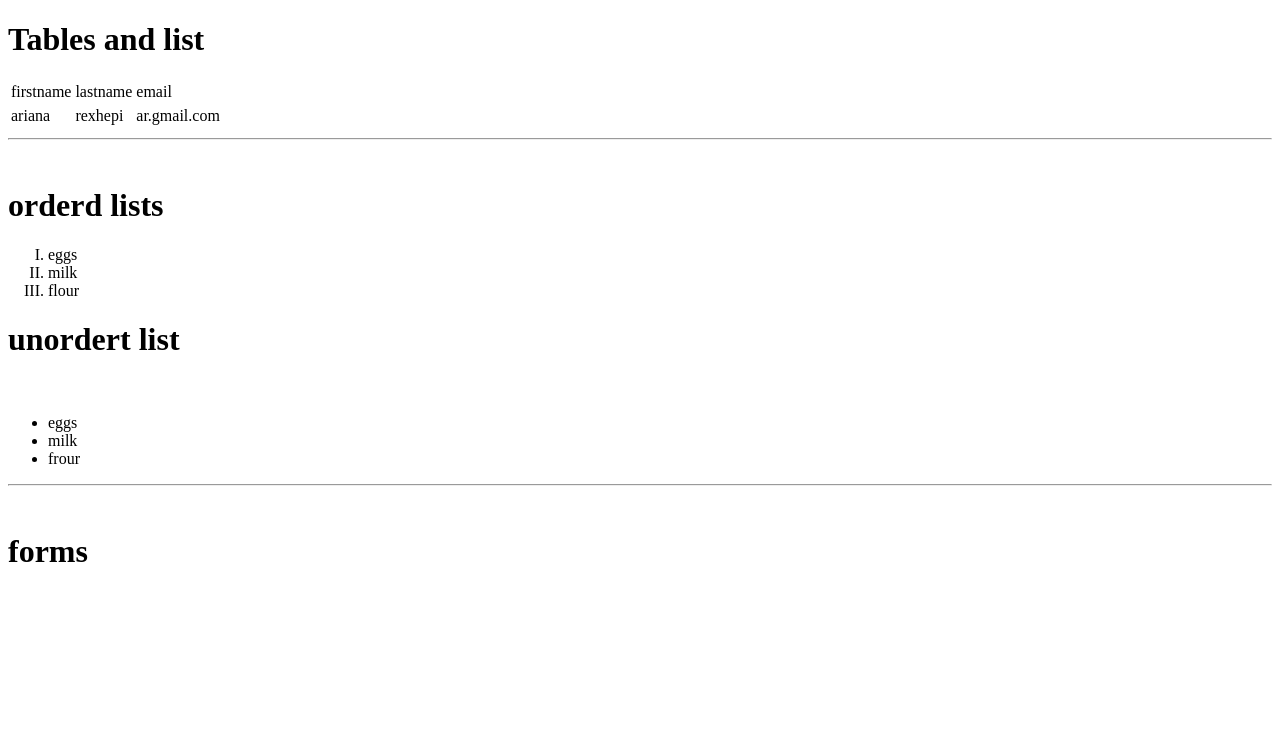
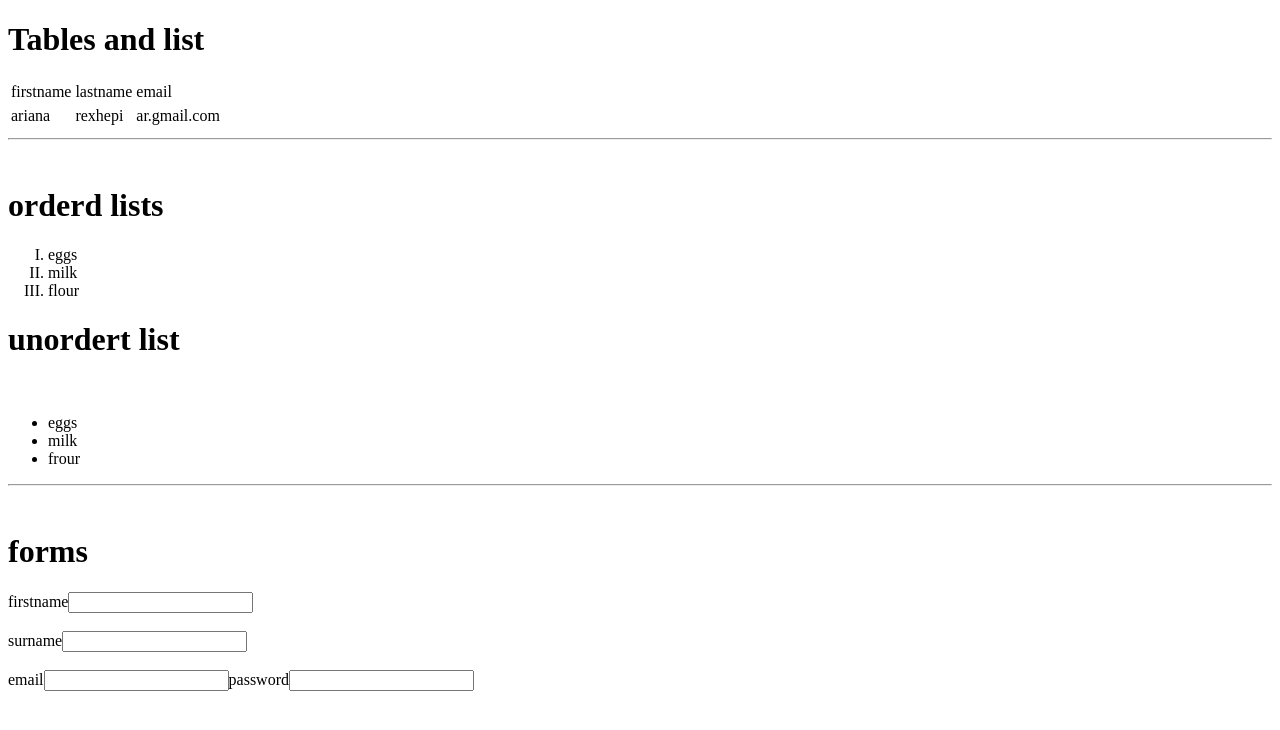
Before and after one commit to Elvisrrahmani/elvis1, a plain HTML site: page index.html in a window 1280 px wide. Drawn offline with Linux system fonts and the light colour scheme.

Commit message:
extended lesson

```diff
--- a/index.html
+++ b/index.html
@@ -46,14 +46,14 @@
 <h1 color="red">forms</h1>
 
 <form>
-
-
-
-
-
-
-
-
+<label for="firstname">firstname</label>
+<input type="text" name="firstname" id="firstname"><br><br>
+<label for="surname">surname</label>
+<input type="text" name="surname " id="surname"><br><br>
+<label for="email">email</label>
+ <input type="email" name="email" id="email">
+ <label for="password">password</label>
+ <input type="password" name="password" id="password">
 
 
 </form>
```
